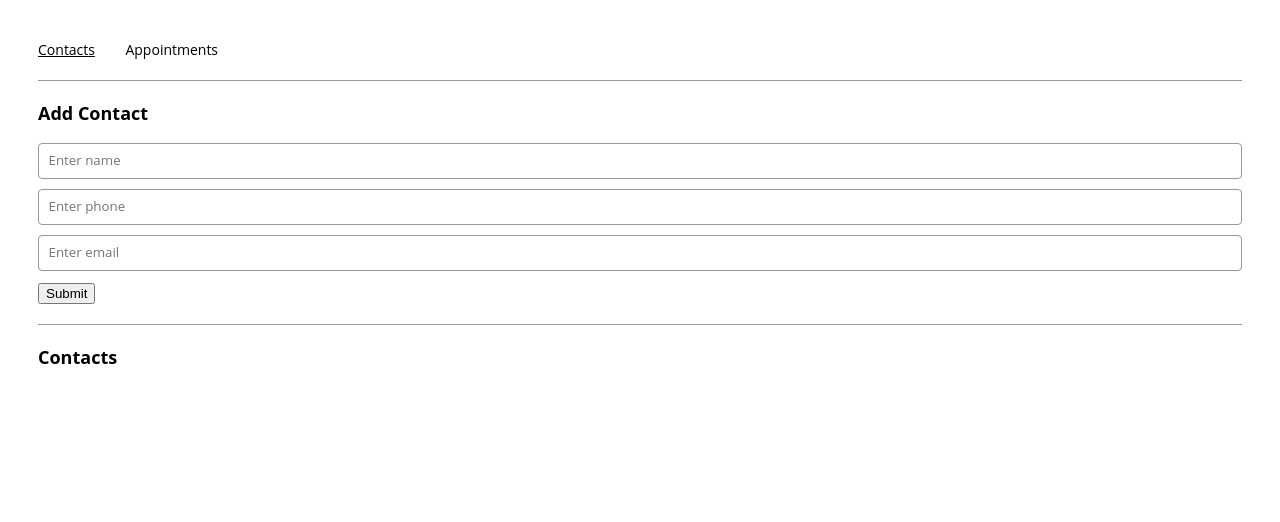
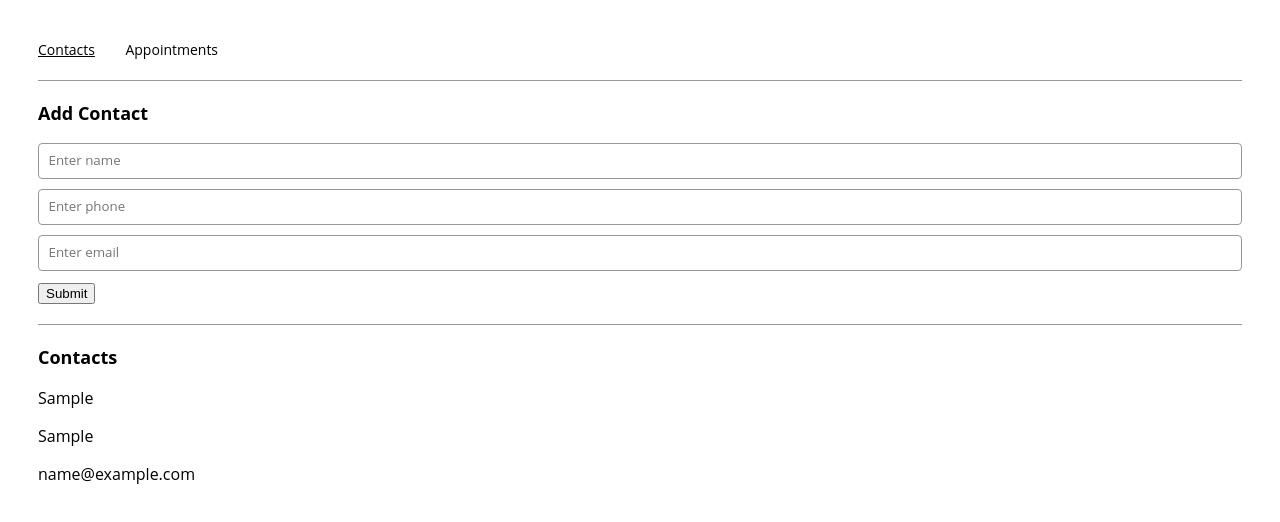
Before and after one commit to ratymatti/appointment-planner, a React (Create React App) app: page /contacts in a window 1280 px wide. Both pictures are taken after typing "Sample", "Sample", "name@example.com" into the empty fields and a click on the button "Submit". Shown: the top 522 px of the page. Built offline with nearby package versions, Linux system fonts and the light colour scheme.

Commit message:
rendering tiles working now

```diff
--- a/src/App.js
+++ b/src/App.js
@@ -6,8 +6,8 @@ import { AppointmentsPage } from "./containers/appointmentsPage/AppointmentsPage
 import { ContactsPage } from "./containers/contactsPage/ContactsPage";
 
 function App() {
-
-  const [contacts, setContacts] = useState([{name: 'Matti', phone: '040-420420', email: 'mat@ti.fi'}]);
+  //{name: 'Matti', phone: '040-420420', email: 'mat@ti.fi', id: '0611345' }
+  const [contacts, setContacts] = useState([]);
   const [appointments, setAppointments] = useState([]);
 
   const ROUTES = {
--- a/src/components/tile/Tile.js
+++ b/src/components/tile/Tile.js
@@ -1,9 +1,19 @@
 import React from "react";
 
-export const Tile = () => {
+export const Tile = (props) => {
+
+  console.log(props)
+
   return (
     <div className="tile-container">
-
+      {
+        Object.keys(props.element).map(key => {
+          if (key === 'id') {
+            return null;
+          }
+            return <p key={props.element.id}>{props.element[key]}</p>
+        })
+      }
     </div>
   );
 };
--- a/src/components/tileList/TileList.js
+++ b/src/components/tileList/TileList.js
@@ -1,9 +1,15 @@
 import React from "react";
+import { Tile } from '../tile/Tile';
 
-export const TileList = () => {
+export const TileList = (props) => {
   return (
     <div>
-
+      {
+        props.contacts.map(element => {
+          return <Tile key={element.id}
+                       element={element}   />
+        })
+      }
     </div>
   );
 };
```
